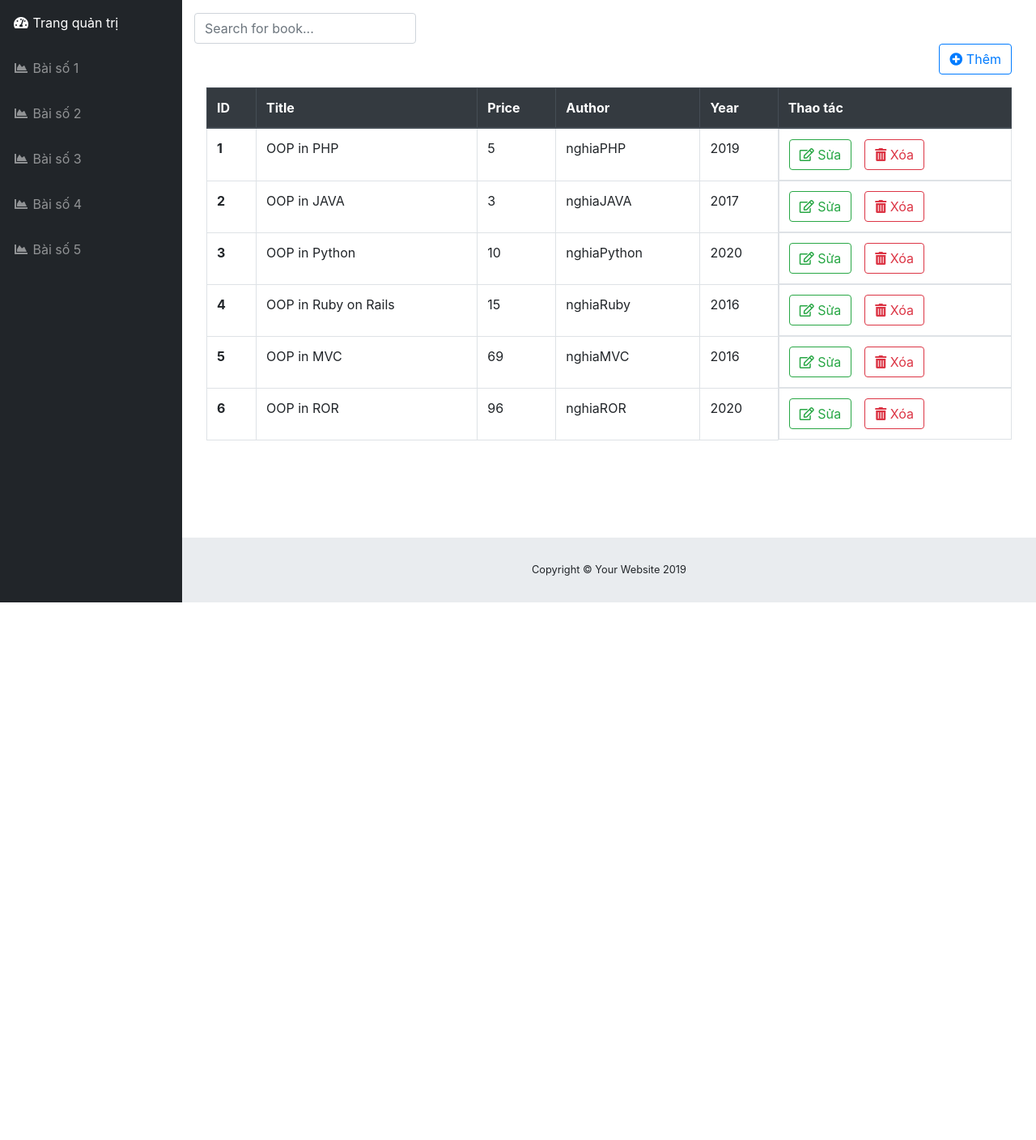
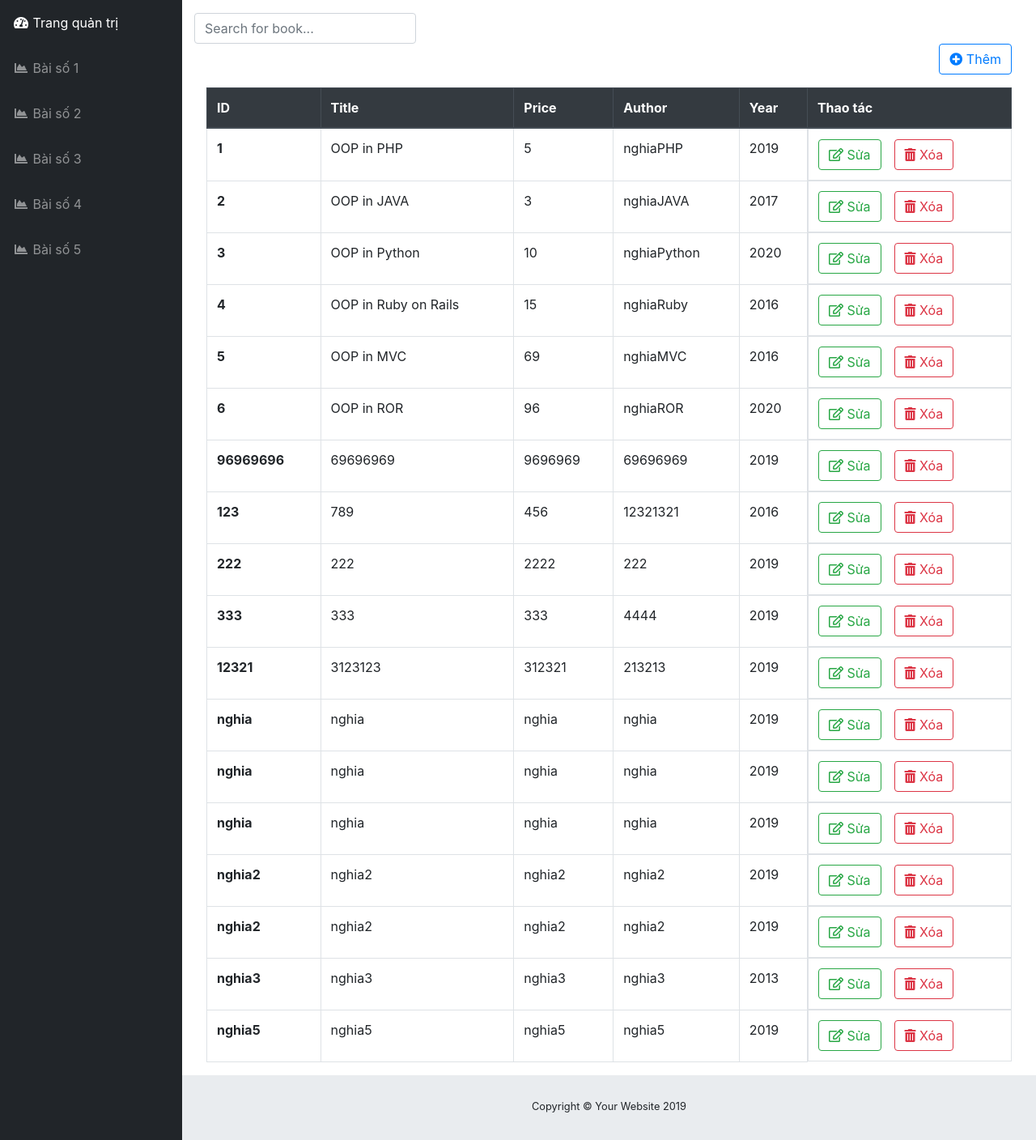
Before and after one commit to ducnghia69/PHPNhom2, a PHP site: page /baiso4.php in a window 1280 px wide. Shown: the part 56-1464 px from the top of the page at 81% size. Before the commit the page ends 800 px from the top, so only its background shows below. Run offline with PHP 8.4, Linux system fonts and the light colour scheme.

Commit message:
Add book
Add book

```diff
--- a/baiso4.php
+++ b/baiso4.php
@@ -4,6 +4,17 @@
 <?php
 #Code bài số 4
 include_once("model/book.php");
+$id = $Title = $search = "";
+	if (isset($_REQUEST["addBook"])) {
+		$id = $_REQUEST["id"];
+		$Title = $_REQUEST["Title"];
+		$Price = $_REQUEST["Price"];
+		$Author = $_REQUEST["Author"];
+		$Year = $_REQUEST["Year"];
+		$content = $id . "#" . $Title . "#" . $Price . "#" . $Author . "#" . $Year;
+		book::AddToFile($content);
+		//echo "<meta http-equiv='refresh' content='0'>";
+	}
 $book = new Book(1,50, "Kỵ sỹ bóng đêm - Joker", "ducnghia69", 2019);
 // $book->display();
 	$ls = $book::getListFromFile();
@@ -13,8 +24,10 @@ $book = new Book(1,50, "Kỵ sỹ bóng đêm - Joker", "ducnghia69", 2019);
             <input type="text" name="search" class="form-control" placeholder="Search for book..." aria-label="Search" aria-describedby="basic-addon2">
         </div>
 </form>
+
 <?php
-	if ($_SERVER["REQUEST_METHOD"] == "POST") {
+
+	if (isset($_REQUEST["search"]) ) {
 		$search = $_POST['search'];
 		if($search != null || $search != "")
 			$ls = $book::Search($search);
@@ -137,8 +150,14 @@ $book = new Book(1,50, "Kỵ sỹ bóng đêm - Joker", "ducnghia69", 2019);
 				<legend>Add Book </legend>
 			</div>
 			<div class="modal-body">
-				<form class="form-horizontal">
+				<form class="form-horizontal" id="addForm" method="POST">
 					<fieldset>
+					<div class="form-group d-flex">
+							<label class="pt-1 col-md-2 control-label" for="Title">ID</label>
+							<div class="col-md-10">
+								<input id="id" name="id" type="text" placeholder="ID" class="form-control input-md">
+							</div>
+						</div>
 						<div class="form-group d-flex">
 							<label class="pt-1 col-md-2 control-label" for="Title">Title</label>
 							<div class="col-md-10">
@@ -148,7 +167,7 @@ $book = new Book(1,50, "Kỵ sỹ bóng đêm - Joker", "ducnghia69", 2019);
 						<div class="form-group d-flex">
 							<label class="pt-1 col-md-2 control-label" for="Title">Price</label>
 							<div class="col-md-10">
-								<input id="Title" name="Title" type="text" placeholder="Title" class="form-control input-md">
+								<input id="Title" name="Price" type="text" placeholder="Price" class="form-control input-md">
 							</div>
 						</div>
 						<!-- Select Basic -->
@@ -182,10 +201,12 @@ $book = new Book(1,50, "Kỵ sỹ bóng đêm - Joker", "ducnghia69", 2019);
 				</form>
 			</div>
 			<div class="modal-footer">
-				<button class="btn btn-outline-success col-md-2" type="button" data-dismiss="modal">Edit</button>
+				<button type="submit" name="addBook" class="btn btn-outline-success col-md-2" form="addForm" value="Submit">Submit</button>
+				<!-- <button type="submit" form="addForm" class="btn btn-outline-success col-md-2" data-dismiss="modal">Add</button> -->
 				<button class="btn btn-outline-primary col-md-2" type="button" data-dismiss="modal">Cancel</button>
 			</div>
 		</div>
 	</div>
 </div>
+
 <?php include_once("footer.php") ?>
--- a/data/book.txt
+++ b/data/book.txt
@@ -4,3 +4,15 @@
 4#15#OOP in Ruby on Rails#nghiaRuby#2016
 5#69#OOP in MVC #nghiaMVC#2016
 6#96#OOP in ROR #nghiaROR#2020
+96969696#9696969#69696969#69696969#2019
+123#456#789#12321321#2016
+222#2222#222#222#2019
+333#333#333#4444#2019
+12321#312321#3123123#213213#2019
+nghia#nghia#nghia#nghia#2019
+nghia#nghia#nghia#nghia#2019
+nghia#nghia#nghia#nghia#2019
+nghia2#nghia2#nghia2#nghia2#2019
+nghia2#nghia2#nghia2#nghia2#2019
+nghia3#nghia3#nghia3#nghia3#2013
+nghia5#nghia5#nghia5#nghia5#2019
--- a/model/book.php
+++ b/model/book.php
@@ -61,4 +61,9 @@ class Book
         }
         return $listBook;
     }
+    static function AddToFile($content){
+        $myfile = fopen("data/book.txt", "a") or die("Unable to open file!");
+        fwrite($myfile, "\n". $content);
+        fclose($myfile);
+    }
 }
```
Also changed, not shown: uploads/avatar.jpg.
